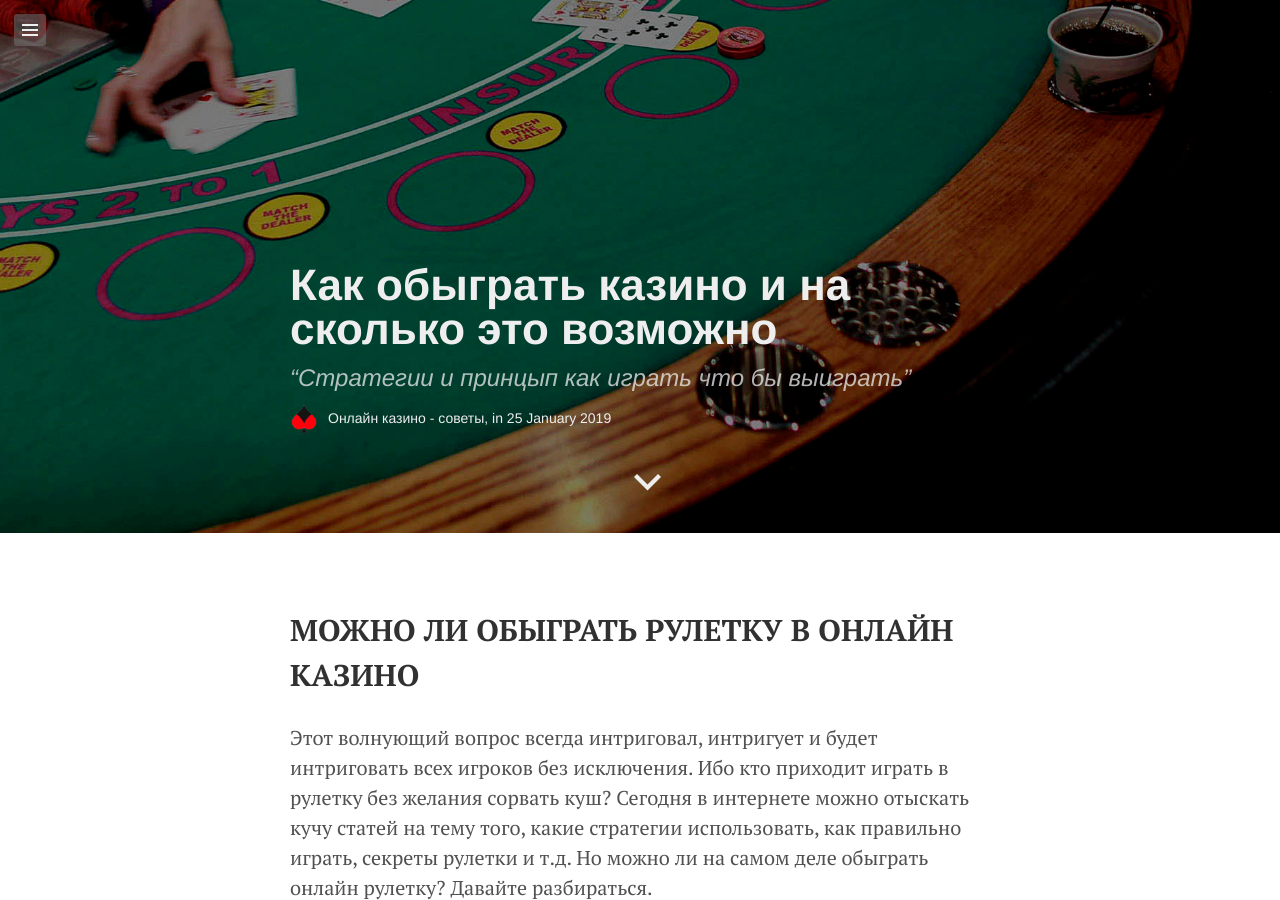
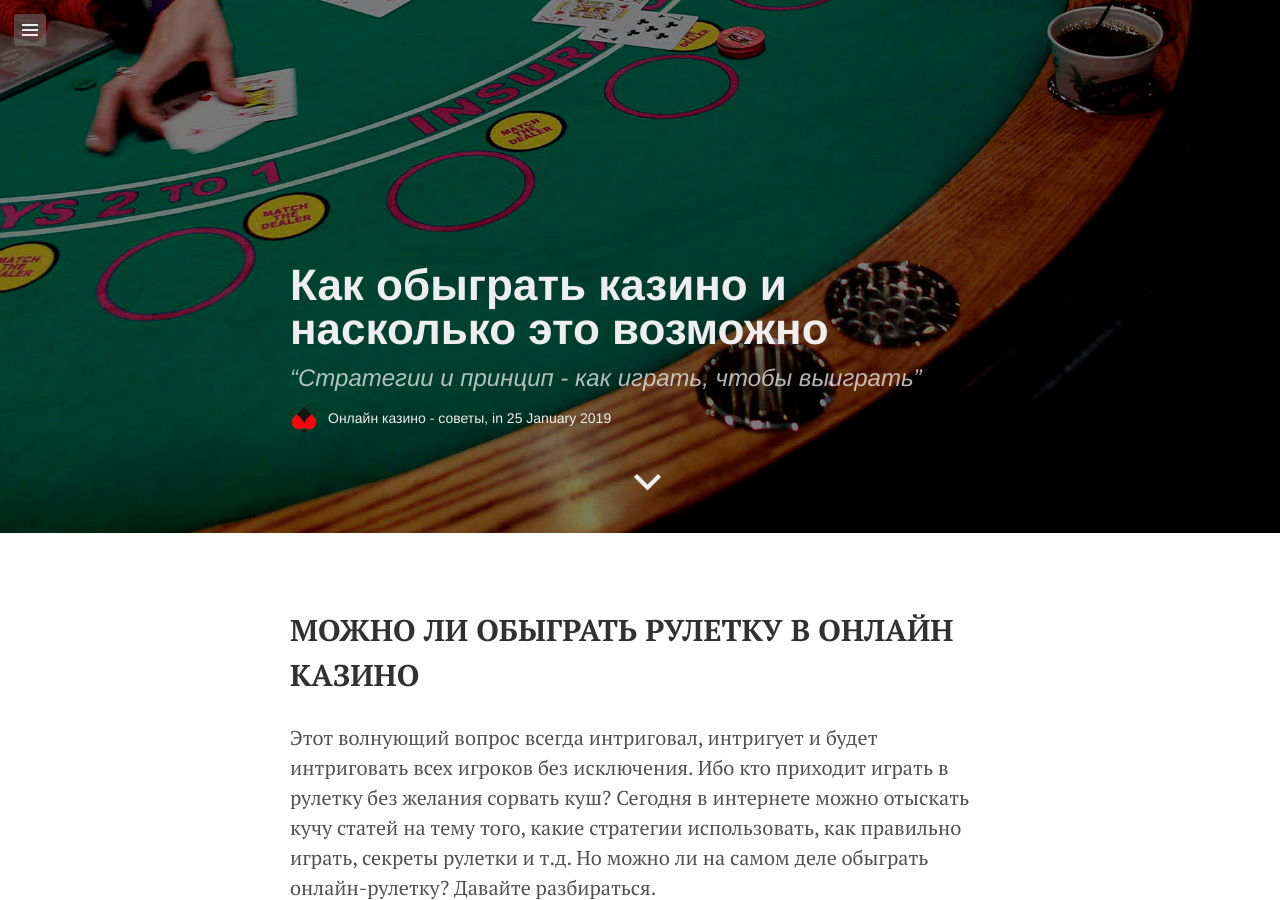
Before and after one commit to keepcalminblog/keepcalminblog.github.io, a Jekyll site: the page built from _posts/2019-01-25-mogno-li-obigrat-casino.md, in a window 1280 px wide and 900 px high, scrolled down 367 px. Built offline with Jekyll 4.4.1, drawn with Linux system fonts in a browser that asks for light colours; Markdown is read by kramdown in place of the engine named in the settings; some of the changed text lies outside the part shown.

Commit message:
Update from Forestry.io ilya.kono@gmail.com updated _posts/2019-01-25-mogno-li-obigrat-casino.md

```diff
--- a/_posts/2019-01-25-mogno-li-obigrat-casino.md
+++ b/_posts/2019-01-25-mogno-li-obigrat-casino.md
@@ -1,15 +1,15 @@
 ---
 layout: post
-title: "Как обыграть казино и на сколько это возможно"
-quote: Стратегии и принцып как играть что бы выиграть
+title: Как обыграть казино и насколько это возможно
+quote: Стратегии и принцип - как играть, чтобы выиграть
 image: false
 video: false
-date: 2019-01-25 10:20:00
+date: 2019-01-25 10:20:00 +0000
+
 ---
-
 ## МОЖНО ЛИ ОБЫГРАТЬ РУЛЕТКУ В ОНЛАЙН КАЗИНО
 
-Этот волнующий вопрос всегда интриговал, интригует и будет интриговать всех игроков без исключения. Ибо кто приходит играть в рулетку без желания сорвать куш? Сегодня в интернете можно отыскать кучу статей на тему того, какие стратегии использовать, как правильно играть, секреты рулетки и т.д. Но можно ли на самом деле обыграть онлайн рулетку? Давайте разбираться.
+Этот волнующий вопрос всегда интриговал, интригует и будет интриговать всех игроков без исключения. Ибо кто приходит играть в рулетку без желания сорвать куш? Сегодня в интернете можно отыскать кучу статей на тему того, какие стратегии использовать, как правильно играть, секреты рулетки и т.д. Но можно ли на самом деле обыграть онлайн-рулетку? Давайте разбираться.
 
 ### Как играть и выигрывать
 
@@ -32,4 +32,4 @@ date: 2019-01-25 10:20:00
 
 К примеру, можно использовать метод «пристрастного колеса». Для этого вам необходимо создать удаленное фиксирование результатов колеса. Т.е. нужно собрать и проанализировать порядок выпадающих чаще всего цифр. Если сделать все правильно, то можно отследить нарушение в общепринятых законах случайности. Но этот метод сработает не в каждом казино, т.к. большинство рулеток поддаются центровке каждый день.
 
-Одним слов, без специальных знаний и огромного терпения не обойтись. Удачи!
+Одним слов, без специальных знаний и огромного терпения не обойтись. [Удачи](https://cafe-inbet.cc/game/bet_roul "Играть в рулетку")!
```
